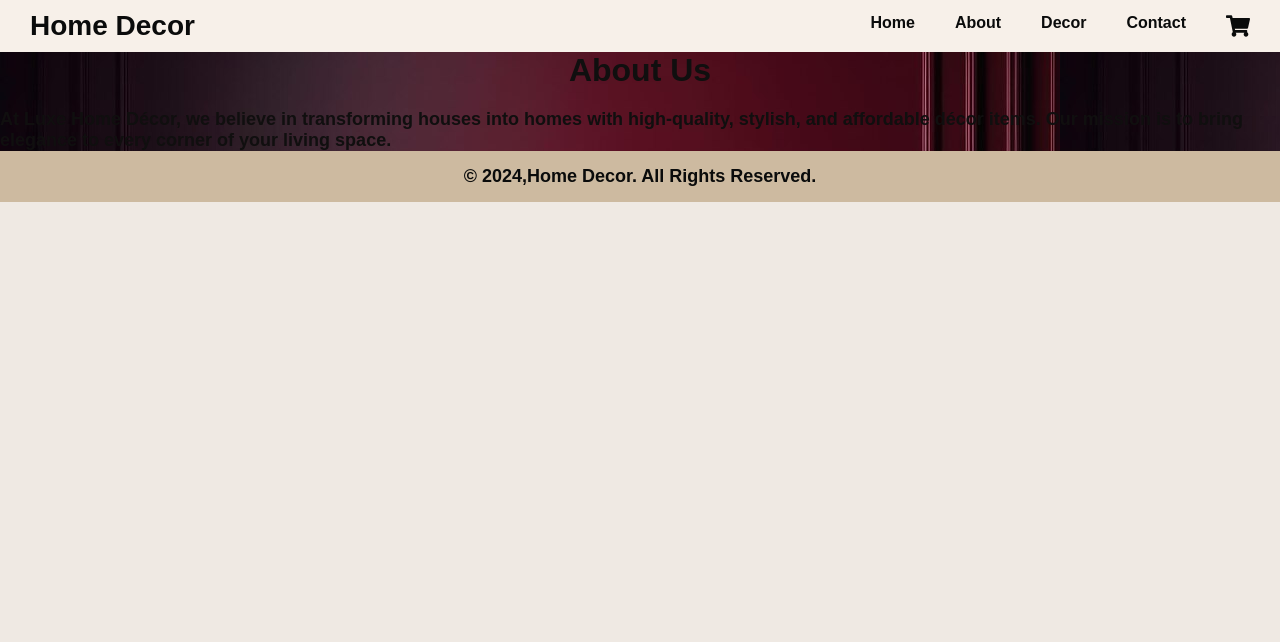
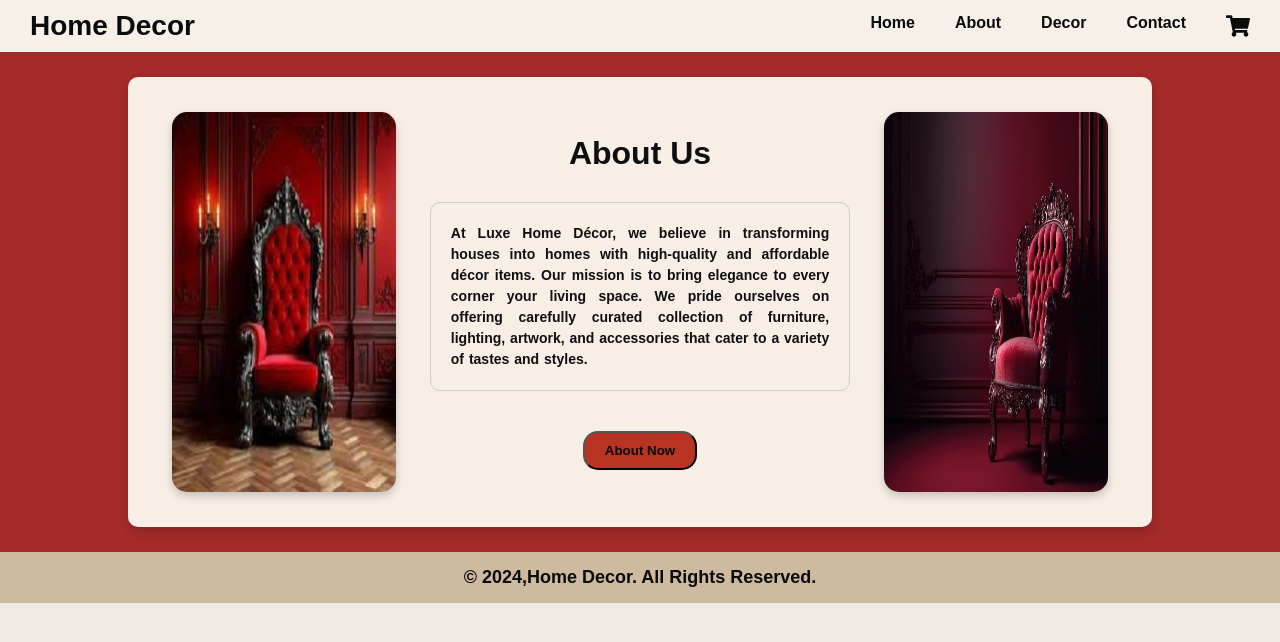
Before and after one commit to codewithhoney24/muttipage-Web-site, a Next.js app: page /about in a window 1280 px wide. Shown: the top 642 px of the page. Built offline with nearby package versions, Linux system fonts and the light colour scheme.

Commit message:
Update page.tsx

```diff
--- a/src/app/about/page.tsx
+++ b/src/app/about/page.tsx
@@ -1,18 +1,45 @@
-import React from 'react'
+import React from 'react';
+import Image from 'next/image';
 
 const About = () => {
   return (
-    <div>
-      <section className='about'  style={{backgroundImage: "url(red-chair1.jpg)"}}>
-        <div className='about-content'>
-            <h2  className='fade-in'>About Us</h2>
-            <p> At Luxe Home Décor, we believe in transforming houses into homes with high-quality,
-        stylish, and affordable décor items. Our mission is to bring elegance to every corner of your
-        living space.</p>
+    <div className='about-container'>
+      {/* Outer container */}
+      <div className='about-box'>
+        {/* Left section */}
+        <div className='about-image-container'>
+          <Image
+            src="/resize1.jpg"
+            width={300}
+            height={380}
+            alt="picture"
+             className="about-styled-image fade-in"
+          />
         </div>
-      </section>
+
+        {/* Right section */}
+        <div className="about-right-div">
+          <h2 className="fade-in">About Us</h2>
+          <p className='about-para'>
+          At Luxe Home Décor, we believe in transforming houses into homes with high-quality and affordable décor items. Our mission is to bring elegance to every corner your living space. We pride ourselves on offering carefully curated collection of furniture, lighting, artwork, and accessories that cater to a variety of tastes and styles.
+          </p>
+          <button className="about-button">About Now</button>
+        </div>
+
+
+        <div className='about-image2-container'>
+          <Image
+            src="/red-chair1.jpg"
+            width={300}
+            height={380}
+            alt="picture"
+             className="about-styled2-image fade-in"
+          />
+        </div>
+
+      </div>
     </div>
-  )
-}
+  );
+};
 
 export default About;
```
